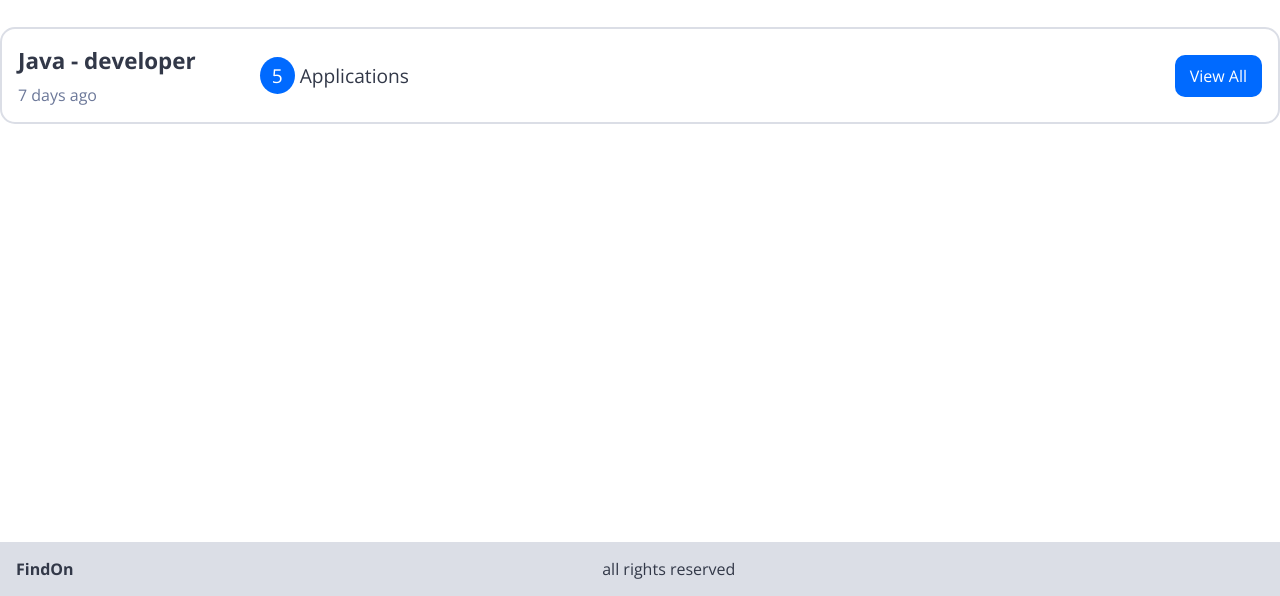
After one commit to ThishanTharuka/Internship-Finder, a Flask app: page /company-applications in a window 1280 px wide. The commit adds this page. Shown: the part 204-800 px from the top of the page. Run offline with Flask 3, Linux system fonts and the light colour scheme.

Commit message:
company profile all done

```diff
--- a/main.py
+++ b/main.py
@@ -9,3 +9,11 @@ def home():
 @app.route("/company")
 def company():
     return render_template("company-profile.html")
+
+@app.route("/company-jobs")
+def companyJobs():
+    return render_template("company-jobs.html")
+
+@app.route("/company-applications")
+def companyApplications():
+    return render_template("company-applications.html")
--- a/static/css/common.css
+++ b/static/css/common.css
@@ -103,6 +103,15 @@
 .btn-gray-100:hover {
   background: var(--blue-100);
   color: var(--blue-500);
+}
+
+.btn-red-500 {
+  background: var(--red-500);
+  color: white;
+}
+
+.btn-red-500:hover {
+  background: var(--red-600);
 }
 
 .card {
@@ -247,3 +256,14 @@
   list-style: none;
   margin: 0 2rem;
 }
+
+footer {
+  display: flex;
+  justify-content: space-between;
+  padding: 1rem;
+  color: white;
+  background: var(--gray-100);
+  position: fixed;
+  bottom: 0;
+  width: 100%;
+}
--- a/static/css/company-profile.css
+++ b/static/css/company-profile.css
@@ -49,3 +49,40 @@
   line-height: 1.8;
   font-weight: 500;
 }
+
+.response-applications {
+  display: flex;
+  justify-content: space-between;
+  align-items: center;
+  margin-top: 3rem;
+}
+
+.response-applications-info {
+  display: flex;
+  align-items: center;
+}
+
+.job-info {
+  margin-right: 4rem;
+}
+
+.job-info p:first-child {
+  font-weight: bold;
+  font-size: 1.4rem;
+}
+
+.job-info p:last-child {
+  margin-top: 0.5rem;
+  color: var(--gray-400);
+}
+
+.response-applications-info-number {
+  font-size: 1.2rem;
+}
+
+.response-applications-info-number span {
+  color: white;
+  background: var(--blue-500);
+  border-radius: 50%;
+  padding: 5px 12px;
+}
--- /dev/null
+++ b/templates/company-applications.html
@@ -0,0 +1,18 @@
+{% extends 'company-profile.html' %} {% block companyContent %}
+
+<div class="container applications">
+  <div class="card response-applications">
+    <div class="response-applications-info">
+      <div class="job-info">
+        <p>Java - developer</p>
+        <p>7 days ago</p>
+      </div>
+      <p class="response-applications-info-number">
+        <span>5</span> Applications
+      </p>
+    </div>
+    <div class="btn btn-blue-500">View All</div>
+  </div>
+</div>
+
+{% endblock %}
--- a/templates/company-profile.html
+++ b/templates/company-profile.html
@@ -19,13 +19,13 @@
       <h1>FindOn</h1>
       <ul>
         <li class="nav-bar-avtive">
-          <a href="/"><i class="fa-solid fa-house"></i>Profile</a>
+          <a href="/company"><i class="fa-solid fa-house"></i>Profile</a>
         </li>
         <li>
-          <a href="/user"><i class="fa-solid fa-user"></i>Jobs</a>
+          <a href="/company-jobs"><i class="fa-solid fa-user"></i>Jobs</a>
         </li>
         <li>
-          <a href="/user"
+          <a href="/company-applications"
             ><i class="fa-solid fa-sheet-plastic"></i>Applications</a
           >
         </li>
@@ -42,7 +42,7 @@
       />
       <p>Google Inc.</p>
     </div>
-
+    {% block companyContent %}
     <div class="topic-section overview">
       <h3>Overview<span>.</span></h3>
       <div class="infomation">
@@ -181,5 +181,11 @@
       </div>
       <div class="btn btn-blue-500 btn-view-all">View all</div>
     </div>
+    {% endblock %}
+    <footer>
+      <h4>FindOn</h4>
+      <p>all rights reserved</p>
+      <div></div>
+    </footer>
   </body>
 </html>
```
Also changed, not shown: static/css/home.css (+0 -8 lines), templates/company-jobs.html (added, +32 -0 lines).
